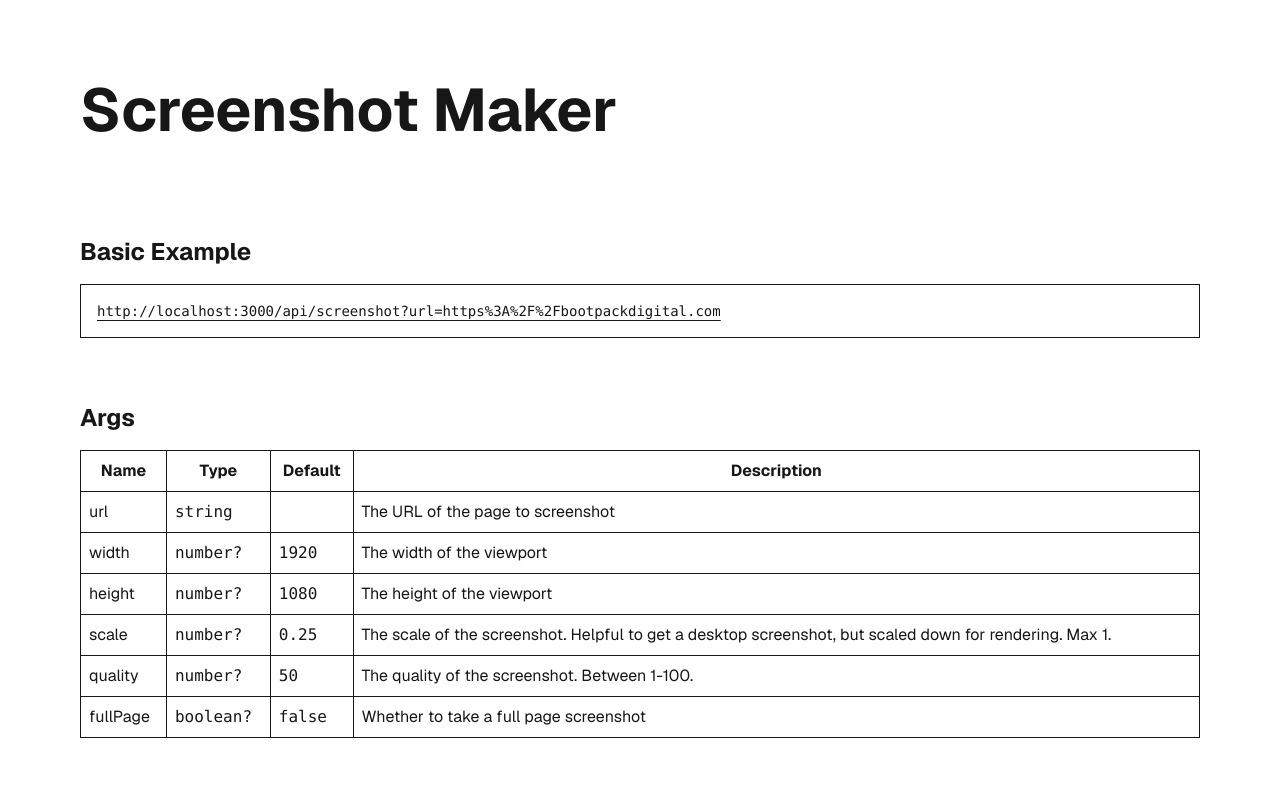
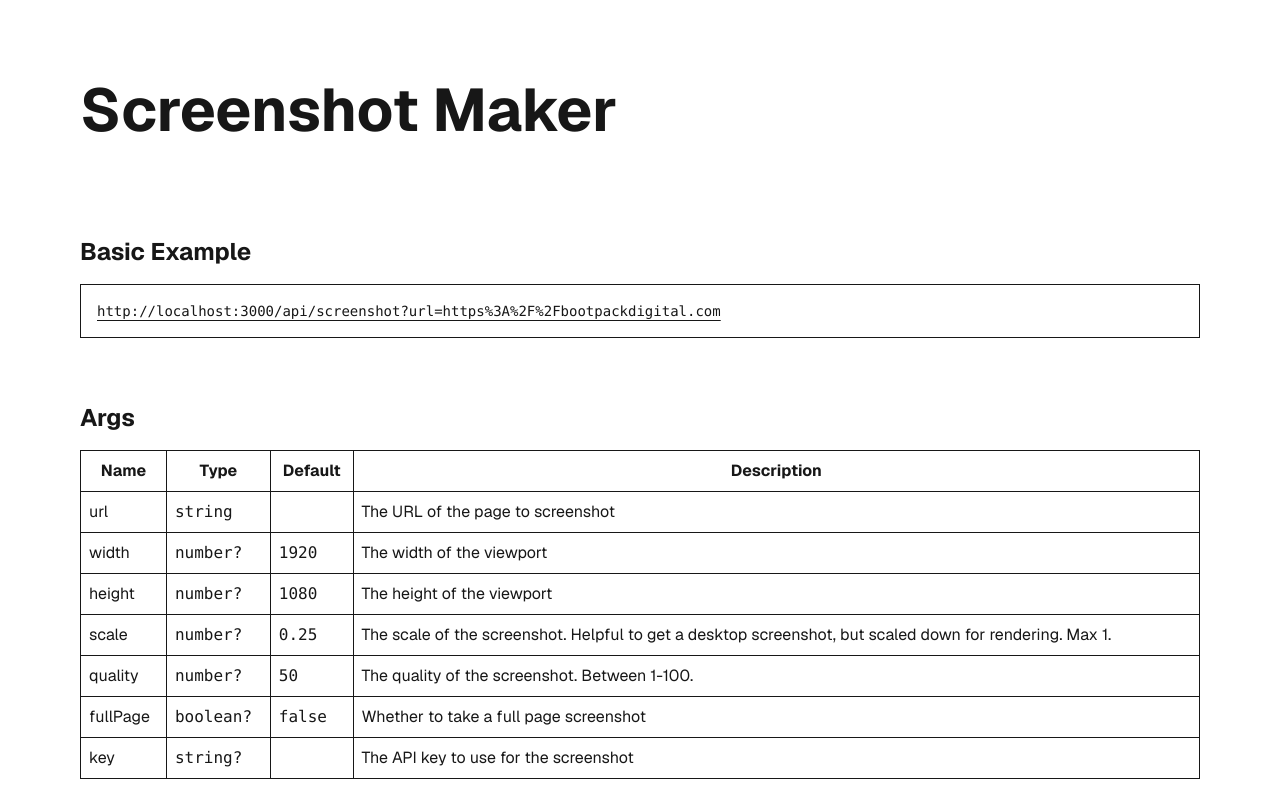
Before and after one commit to michaelbonner/screenshot-maker, a Next.js app: page / in a window 1280 px wide. Shown: the top 800 px of the page. Built offline with nearby package versions, Linux system fonts and the light colour scheme.

Commit message:
Add key as an argument

```diff
--- a/src/app/page.tsx
+++ b/src/app/page.tsx
@@ -39,6 +39,12 @@ const args = [
     type: "boolean?",
     description: "Whether to take a full page screenshot",
     default: false,
+  },
+  {
+    name: "key",
+    type: "string?",
+    description: "The API key to use for the screenshot",
+    default: "",
   },
 ];
 
```
Also changed, not shown: 1 other file (tests, documents, lock files or other folders).
